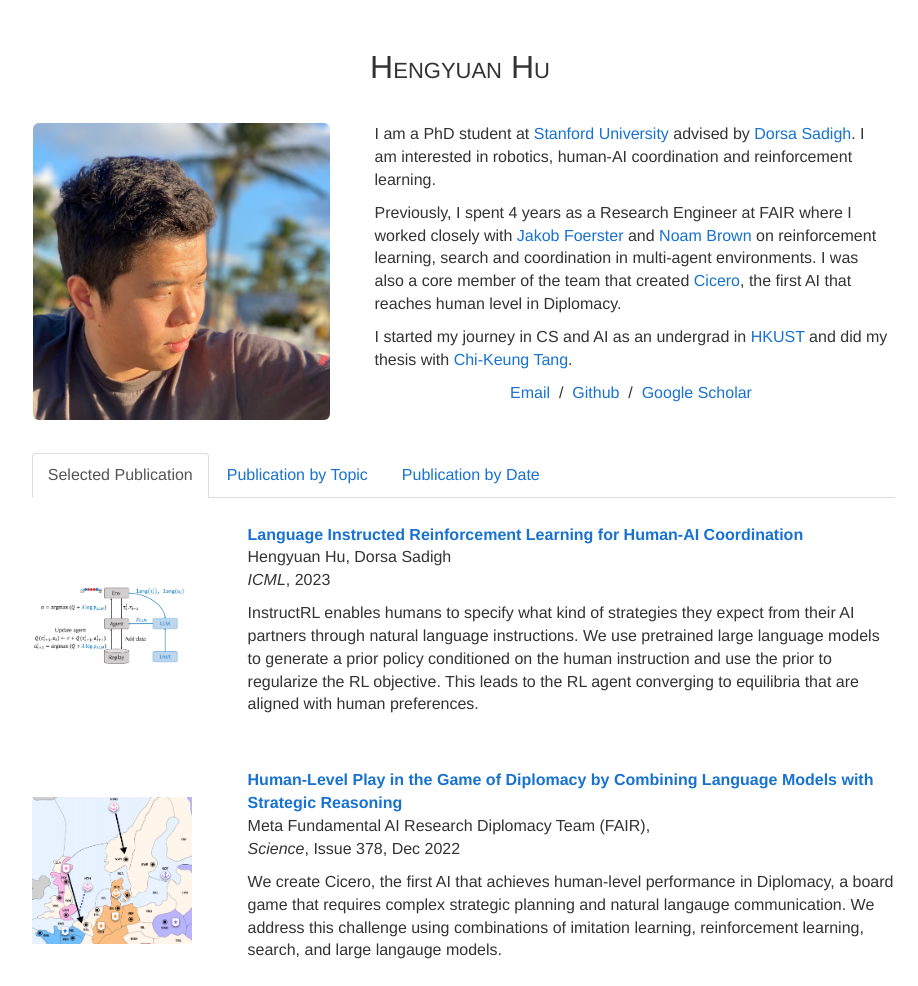
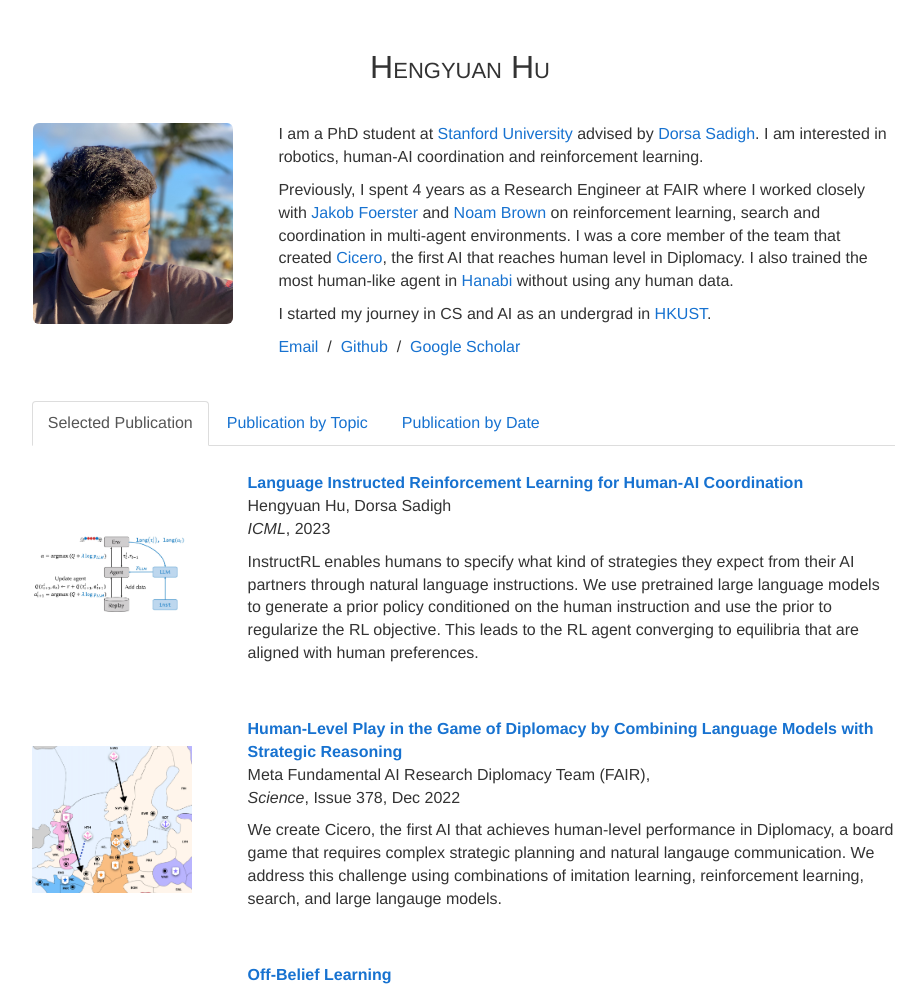
Before and after one commit to hengyuan-hu/hengyuan-hu.github.io, a plain HTML site: page index.html in a window 1280 px wide. Shown: the top 986 px of the page, without its empty margins (180-1098 px from the left). Drawn offline with nearby package versions, Linux system fonts and the light colour scheme.

Commit message:
update intro

```diff
--- a/index.html
+++ b/index.html
@@ -506,28 +506,37 @@
             <p style="text-align:center;padding-top:5%"><name>Hengyuan Hu</name></p>
 
             <tr style="padding:0px">
-                <td style="padding:2.5%;width:38%;max-width:38%">
+                <td style="padding:2.5%;width:25%;max-width:30%;vertical-align:top">
                     <img style="width:100%;max-width:100%" alt="profile photo" src="images/profile.jpg" class="img-rounded"></a>
                 </td>
 
-                <td style="padding:2.5%;width:62%;vertical-align:top">
+                <td style="padding:2.5%;width:66.5%;vertical-align:top">
                     <p>
                         I am a PhD student at <a href="https://ai.stanford.edu/">Stanford University</a>
                         advised by <a href="https://dorsa.fyi/">Dorsa Sadigh</a>.
                         I am interested in robotics, human-AI coordination and reinforcement learning.
                     </p>
                     <p>
-                        Previously, I spent 4 years as a Research Engineer at FAIR where I worked closely with
-                        <a href="https://www.jakobfoerster.com/">Jakob Foerster</a> and <a href=https://www.cs.cmu.edu/~noamb/>Noam Brown</a>
-                        on reinforcement learning, search and coordination in multi-agent environments.
-                        I was also a core member of the team that created <a href=https://ai.facebook.com/research/cicero>Cicero</a>,
-                        the first AI that reaches human level in Diplomacy.
+                        Previously, I spent 4 years as a Research
+                        Engineer at FAIR where I worked closely with
+                        <a href="https://www.jakobfoerster.com/">Jakob
+                        Foerster</a> and
+                        <a href=https://www.cs.cmu.edu/~noamb/>Noam
+                        Brown</a> on reinforcement learning, search
+                        and coordination in multi-agent environments.
+                        I was a core member of the team that created
+                        <a href=https://ai.facebook.com/research/cicero>Cicero</a>,
+                        the first AI that reaches human level in
+                        Diplomacy. I also trained the most human-like agent in
+                        <a href=https://arxiv.org/abs/2103.04000>Hanabi</a>
+                        without using any human data.
                     </p>
                     <p>
-                        I started my journey in CS and AI as an undergrad in <a href=https://hkust.edu.hk>HKUST</a>
-                        and did my thesis with <a href="http://home.cse.ust.hk/~cktang/bio.html">Chi-Keung Tang</a>.
+                        I started my journey in CS and AI as an
+                        undergrad in
+                        <a href=https://hkust.edu.hk>HKUST</a>.
                     </p>
-                    <p style="text-align:center">
+                    <p style="text-align:left">
                         <a href="mailto:hengyuan.hhu@gmail.com">Email</a> &nbsp/&nbsp
                         <a href="https://github.com/hengyuan-hu">Github</a> &nbsp/&nbsp
                         <a href="https://scholar.google.com/citations?hl=en&user=oF46lMIAAAAJ">Google Scholar</a>
```
